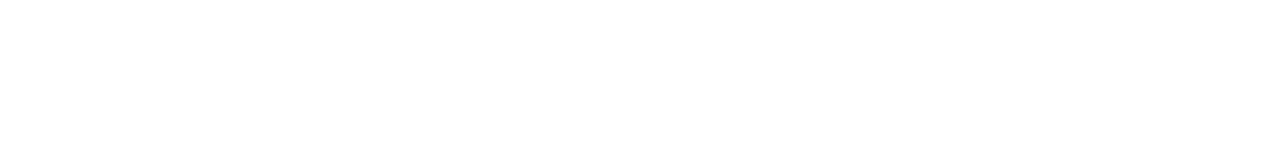
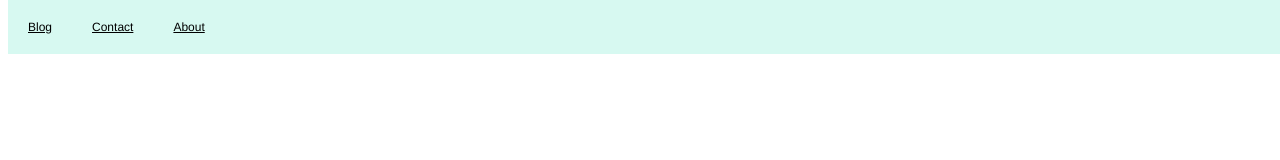
Before and after one commit to RitzyLee/save-our-sanity, a plain HTML site: page index.html in a window 1280 px wide. Drawn offline with Linux system fonts and the light colour scheme.

Commit message:
edited css

```diff
--- a/css/main.css
+++ b/css/main.css
@@ -1,4 +1,45 @@
-*{
-  box-sizing: border-box;
-  font-size:
+/* RGB
+$color1: rgba(215, 249, 241, 1);
+$color2: rgba(122, 160, 149, 1);
+$color3: rgba(64, 83, 27, 1);
+$color4: rgba(97, 139, 74, 1);
+$color5: rgba(175, 188, 136, 1);
+*/
+
+.box {
+  box-sizing: border-box
 }
+
+body{
+  font: normal 12px Helvetica, Arial, sans-serif;
+  margin-top: 120;
+}
+#nav-main {
+    background-color: rgba(215, 249, 241, 1);
+    overflow: auto;
+    position: fixed;
+    top: 0;
+    width: 100%;
+    z-index: 100;
+}
+#nav-main ul {
+  margin: 0;
+  padding: 0;
+  list-style: none;
+}
+#nav-main ul a {
+    color: black;
+    padding: 20px;
+    display: block;
+}
+#nav-main ul a:hover {
+  background-color: rgba(122, 160, 149, 1);
+}
+#nav-main ul li {
+  float: left;
+}
+/*section {
+  border: 2px solid green;
+  padding: 20px;
+  margin: 10px;
+}*/
--- a/index.html
+++ b/index.html
@@ -4,6 +4,13 @@
     <meta charset="utf-8">
     <title>save-our-sanity</title>
     <link rel="stylesheet" href="css/main.css">
+    <nav id="nav-main">
+      <ul>
+        <li><a href="#">Blog</a></li>
+        <li><a href="#">Contact</a></li>
+        <li><a href="#">About</a></li>
+      </ul>
+    </nav>
   </head>
   <body>
   <script src="js/main.js" charset="utf-8"></script>
```
